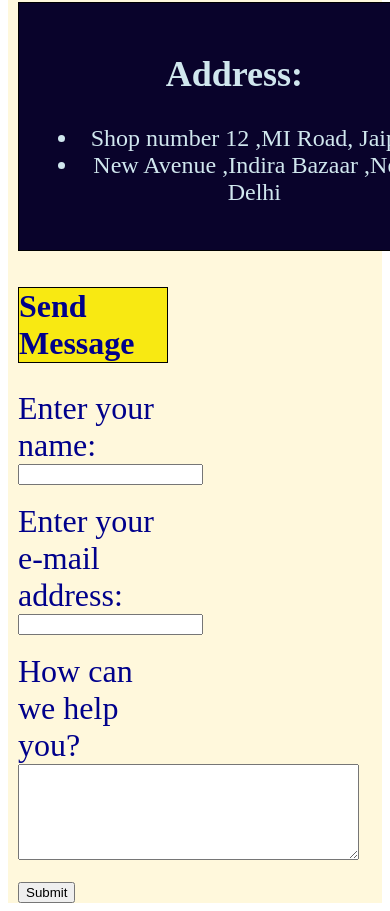
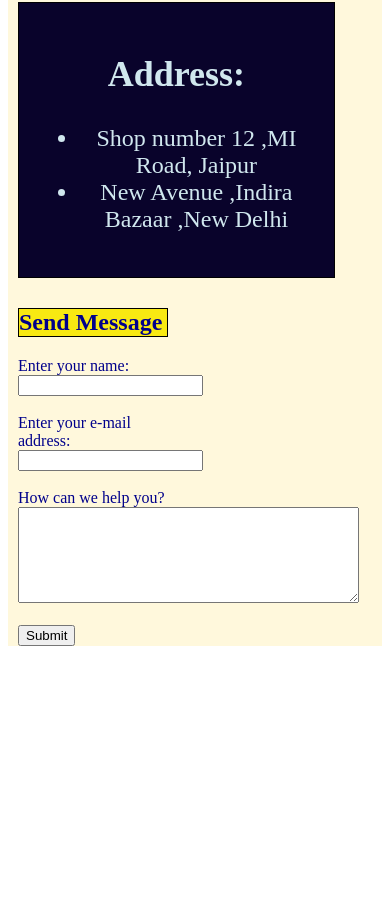
Before and after one commit to paragjjw/MyBasket-Grocery-Store, a plain HTML site: page contact.html in a window 390 px wide. Shown: the part 1250-2161 px from the top of the page. After the commit the page ends 1904 px from the top, so only its background shows below. Drawn offline with Linux system fonts and the light colour scheme.

Commit message:
fourth commit

```diff
--- a/contact.html
+++ b/contact.html
@@ -64,11 +64,22 @@
     flex-direction: column;
     /* align-items: center; */
 }
+.form{
+    font-size: 200%;
+}
         @media screen and (max-width:500px) {    /*mobile*/
     .navbar{
         flex-direction:column;
     }
 
+}
+@media screen and (max-width:450px){
+    .form{
+        font-size: 100%;
+    }
+    .call{
+        width:70%;
+    }
 }
 @media screen and (max-width:715px){
     .body{
@@ -117,13 +128,13 @@ align-items: flex-start;
         </div>
     </div>
      <div class="form" style="background-color: cornsilk; width:40%; margin-left: 10px;">
-        <h2 style="font-size: 200%; border:thin solid black; background-color: rgb(248, 233, 18);">Send Message</h2>
+        <h2 style=" border:thin solid black; background-color: rgb(248, 233, 18);">Send Message</h2>
         <form>
-            <label for="name" style="font-size: 200%;">Enter your name:</label>
+            <label for="name">Enter your name:</label>
             <input type="text" name="name"><br><br>
-            <label for="mail" style="font-size: 200%;">Enter your e-mail address:</label>
+            <label for="mail">Enter your e-mail address:</label>
             <input type="text" name="mail"><br><br>
-            <label for="help" style="font-size: 200%;">How can we help you?</label><br>
+            <label for="help">How can we help you?</label><br>
 <textarea name="help" rows="6" cols="40"></textarea><br><br>
 <button value="submit">Submit</button>
         </form>
```
